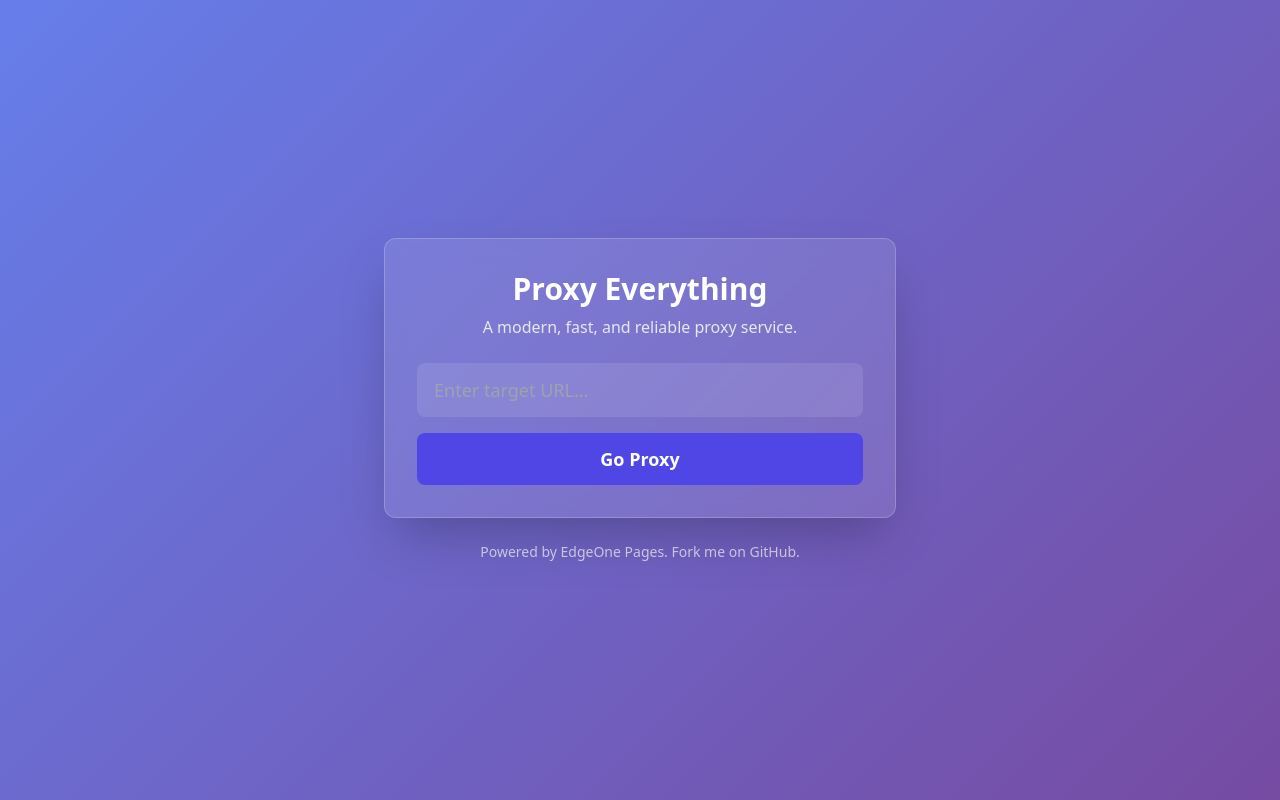
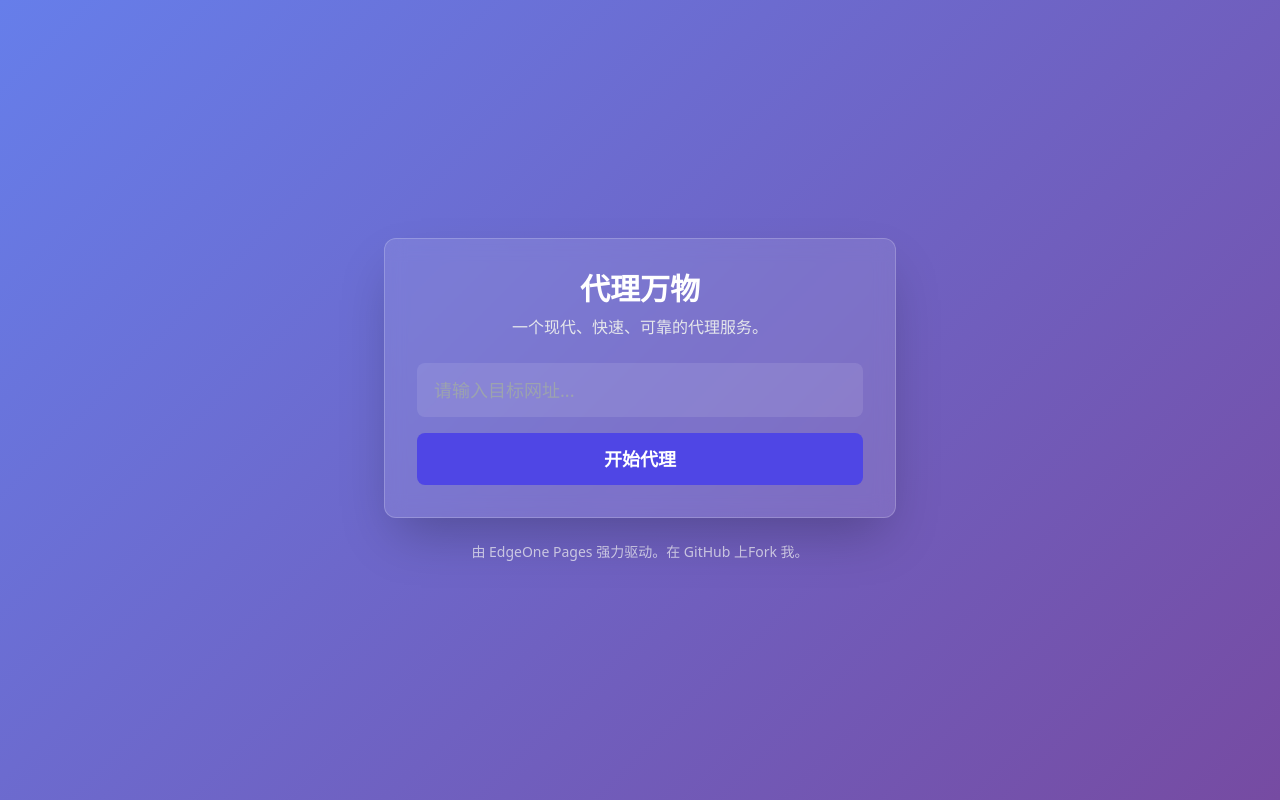
Before and after one commit to pkoiuu/eo-, a plain HTML site: page static/index.html in a window 1280 px wide. Drawn offline with nearby package versions, Linux system fonts and the light colour scheme.

Commit message:
完成: 界面汉化并恢复代理函数

```diff
--- a/static/index.html
+++ b/static/index.html
@@ -3,10 +3,10 @@
 <head>
   <meta charset="UTF-8">
   <meta name="viewport" content="width=device-width, initial-scale=1.0">
-  <title>Proxy Everything - Modern</title>
+  <title>代理万物 - 现代化代理服务</title>
   <script src="https://cdn.tailwindcss.com"></script>
   <link rel="icon" type="image/png" href="https://s2.hdslb.com/bfs/openplatform/1682b11880f5c53171217a03c8adc9f2e2a27fcf.png@100w.webp">
-  <meta name="Description" content="Proxy Everything with EdgeOne Pages. A modern, fast, and reliable proxy service.">
+  <meta name="Description" content="一个基于 EdgeOne Pages 的现代化、快速、可靠的代理服务。">
   <style>
     body {
       -webkit-font-smoothing: antialiased;
@@ -36,24 +36,24 @@
       <div class="rounded-xl shadow-2xl card-bg">
         <div class="p-8">
           <div class="text-center mb-6">
-            <h1 class="text-3xl font-bold text-white">Proxy Everything</h1>
-            <p class="text-gray-200 mt-2">A modern, fast, and reliable proxy service.</p>
+            <h1 class="text-3xl font-bold text-white">代理万物</h1>
+            <p class="text-gray-200 mt-2">一个现代、快速、可靠的代理服务。</p>
           </div>
           <form id="urlForm" onsubmit="redirectToProxy(event)">
             <div class="relative">
               <input type="text" id="targetUrl" required
                 class="w-full px-4 py-3 text-lg text-white bg-white/10 rounded-lg border border-transparent focus:border-white/50 focus:ring-0 focus:outline-none transition duration-300"
-                placeholder="Enter target URL...">
+                placeholder="请输入目标网址...">
             </div>
             <button type="submit"
               class="w-full mt-4 px-4 py-3 text-lg font-semibold text-white bg-indigo-600 rounded-lg hover:bg-indigo-700 focus:outline-none focus:ring-2 focus:ring-indigo-500 focus:ring-opacity-50 transition duration-300">
-              Go Proxy
+              开始代理
             </button>
           </form>
         </div>
       </div>
       <footer class="text-center mt-6">
-        <p class="text-sm text-white/70">Powered by EdgeOne Pages. Fork me on GitHub.</p>
+        <p class="text-sm text-white/70">由 EdgeOne Pages 强力驱动。在 GitHub 上Fork 我。</p>
       </footer>
     </div>
   </div>
```
Also changed, not shown: functions/[[path]].js (renamed from functions.disabled/[[path]].js).
